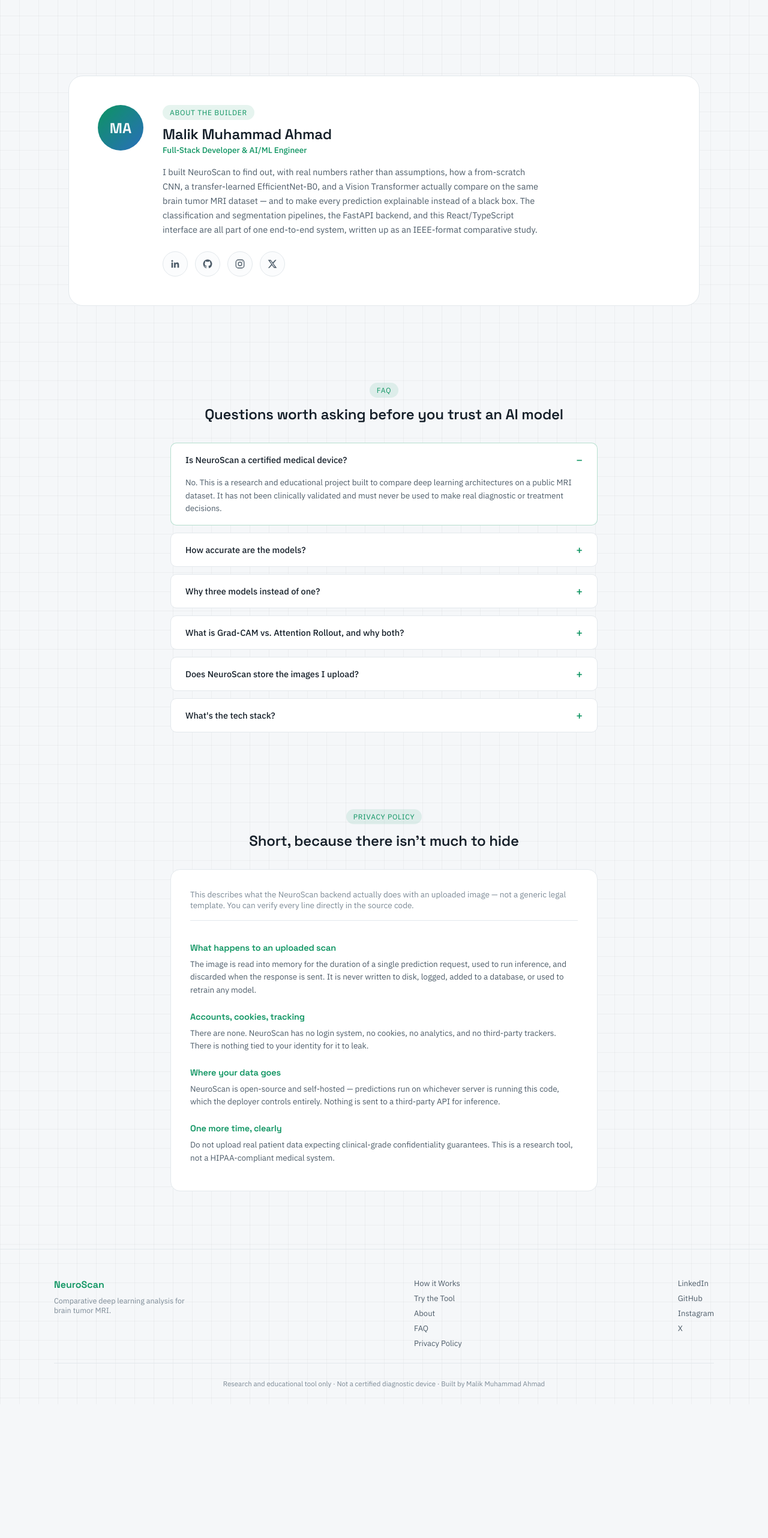
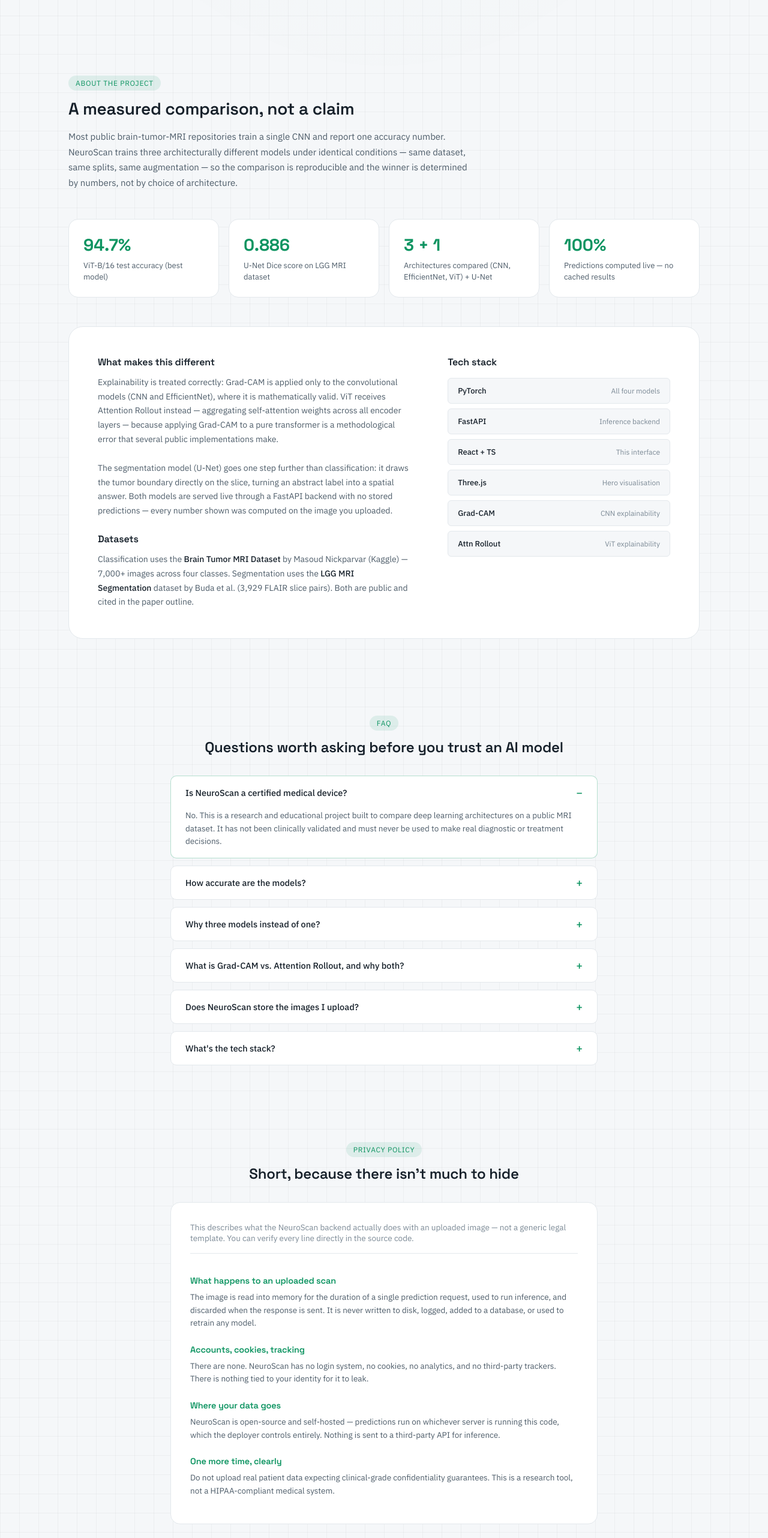
Before and after one commit to malikmahmad/NeuroScan, a React (Vite) app in the folder frontend/: page / in a window 1280 px wide. Shown: the part 1702-4266 px from the top of the page at 60% size. Before the commit the page ends 4043 px from the top, so only its background shows below. Built offline with nearby package versions, Linux system fonts and the light colour scheme; no server answers.

Commit message:
About project-focused, footer with author + socials, scroll-to-top button

```diff
--- a/frontend/src/App.tsx
+++ b/frontend/src/App.tsx
@@ -7,6 +7,7 @@ import About         from "./components/About";
 import FAQ           from "./components/FAQ";
 import PrivacyPolicy from "./components/PrivacyPolicy";
 import Footer        from "./components/Footer";
+import ScrollToTop   from "./components/ScrollToTop";
 
 export default function App() {
   return (
@@ -19,6 +20,7 @@ export default function App() {
       <FAQ />
       <PrivacyPolicy />
       <Footer />
+      <ScrollToTop />
     </ThemeProvider>
   );
 }
--- a/frontend/src/components/About.tsx
+++ b/frontend/src/components/About.tsx
@@ -1,87 +1,131 @@
-import { useRef, type MouseEvent } from "react";
-
-interface Social { name: string; href: string; color: string; icon: JSX.Element; }
-
-const SOCIALS: Social[] = [
-  { name: "LinkedIn", href: "https://www.linkedin.com/in/malik-muhammad-ahmad-788b62338/", color: "#0A66C2",
-    icon: (<svg width="18" height="18" viewBox="0 0 24 24" fill="currentColor"><path d="M20.45 20.45h-3.55v-5.57c0-1.33-.02-3.03-1.85-3.03-1.85 0-2.14 1.45-2.14 2.94v5.66H9.36V9h3.41v1.56h.05c.48-.9 1.64-1.85 3.38-1.85 3.6 0 4.27 2.37 4.27 5.46v6.28zM5.34 7.43a2.06 2.06 0 110-4.12 2.06 2.06 0 010 4.12zM7.12 20.45H3.56V9h3.56v11.45z" /></svg>) },
-  { name: "GitHub", href: "https://github.com/malikmahmad", color: "#8b6fc9",
-    icon: (<svg width="18" height="18" viewBox="0 0 24 24" fill="currentColor"><path d="M12 2a10 10 0 00-3.16 19.49c.5.09.68-.22.68-.48v-1.7c-2.78.6-3.37-1.34-3.37-1.34-.46-1.16-1.11-1.47-1.11-1.47-.91-.62.07-.6.07-.6 1 .07 1.53 1.03 1.53 1.03.9 1.52 2.36 1.08 2.94.83.09-.65.34-1.08.62-1.33-2.22-.25-4.56-1.11-4.56-4.94 0-1.09.39-1.98 1.03-2.68-.1-.25-.45-1.27.1-2.65 0 0 .84-.27 2.75 1.02a9.6 9.6 0 015 0c1.91-1.29 2.75-1.02 2.75-1.02.55 1.38.2 2.4.1 2.65.64.7 1.03 1.59 1.03 2.68 0 3.84-2.35 4.69-4.58 4.93.36.31.67.91.67 1.85v2.74c0 .26.18.58.69.48A10 10 0 0012 2z" /></svg>) },
-  { name: "Instagram", href: "https://www.instagram.com/priv_ahmad007/", color: "#d6409f",
-    icon: (<svg width="18" height="18" viewBox="0 0 24 24" fill="none" stroke="currentColor" strokeWidth="1.7"><rect x="3" y="3" width="18" height="18" rx="5" /><circle cx="12" cy="12" r="4" /><circle cx="17.4" cy="6.6" r="0.9" fill="currentColor" stroke="none" /></svg>) },
-  { name: "X", href: "https://x.com/MalikMuhammox1", color: "#6b7785",
-    icon: (<svg width="16" height="16" viewBox="0 0 24 24" fill="currentColor"><path d="M18.9 2H22l-7.6 8.7L23 22h-6.9l-5.4-7-6.2 7H1.3l8.1-9.3L1 2h7l4.9 6.4L18.9 2zm-2.4 18h1.9L7.6 4H5.6l10.9 16z" /></svg>) },
+const HIGHLIGHTS = [
+  { label: "94.7%", desc: "ViT-B/16 test accuracy (best model)" },
+  { label: "0.886", desc: "U-Net Dice score on LGG MRI dataset" },
+  { label: "3 + 1", desc: "Architectures compared (CNN, EfficientNet, ViT) + U-Net" },
+  { label: "100%", desc: "Predictions computed live — no cached results" },
 ];
 
-function SocialIcon({ social }: { social: Social }) {
-  const ref = useRef<HTMLAnchorElement>(null);
-  const onMove = (e: MouseEvent<HTMLAnchorElement>) => {
-    const el = ref.current; if (!el) return;
-    const rect = el.getBoundingClientRect();
-    const x = e.clientX - rect.left - rect.width / 2;
-    const y = e.clientY - rect.top  - rect.height / 2;
-    el.style.transform = `translate(${x * 0.35}px, ${y * 0.35}px) scale(1.12)`;
-  };
-  const onLeave = () => { if (ref.current) ref.current.style.transform = "translate(0,0) scale(1)"; };
-
-  return (
-    <a ref={ref} href={social.href} target="_blank" rel="noopener noreferrer"
-       aria-label={social.name} className="social-icon"
-       style={{ "--hover-color": social.color } as React.CSSProperties}
-       onMouseMove={onMove} onMouseLeave={onLeave}>
-      {social.icon}
-    </a>
-  );
-}
+const STACK = [
+  { name: "PyTorch",      desc: "All four models" },
+  { name: "FastAPI",      desc: "Inference backend" },
+  { name: "React + TS",   desc: "This interface" },
+  { name: "Three.js",     desc: "Hero visualisation" },
+  { name: "Grad-CAM",     desc: "CNN explainability" },
+  { name: "Attn Rollout", desc: "ViT explainability" },
+];
 
 export default function About() {
   return (
     <section id="about" className="about">
-      <div className="about__card">
-        <div className="about__avatar">MA</div>
-        <div className="about__info">
-          <span className="section-eyebrow">About the Builder</span>
-          <h2>Malik Muhammad Ahmad</h2>
-          <p className="about__role">Full-Stack Developer &amp; AI/ML Engineer</p>
-          <p className="about__bio">
-            I built NeuroScan to find out, with real numbers rather than assumptions, how a
-            from-scratch CNN, a transfer-learned EfficientNet-B0, and a Vision Transformer actually
-            compare on the same brain tumor MRI dataset — and to make every prediction explainable
-            instead of a black box. The classification and segmentation pipelines, the FastAPI
-            backend, and this React/TypeScript interface are all part of one end-to-end system,
-            written up as an IEEE-format comparative study.
+      <div className="about__header">
+        <span className="section-eyebrow">About the Project</span>
+        <h2>A measured comparison, not a claim</h2>
+        <p className="about__lead">
+          Most public brain-tumor-MRI repositories train a single CNN and report one accuracy number.
+          NeuroScan trains three architecturally different models under identical conditions — same
+          dataset, same splits, same augmentation — so the comparison is reproducible and the winner
+          is determined by numbers, not by choice of architecture.
+        </p>
+      </div>
+
+      <div className="about__highlights">
+        {HIGHLIGHTS.map((h) => (
+          <div className="about__stat" key={h.label}>
+            <span className="about__stat-val">{h.label}</span>
+            <span className="about__stat-desc">{h.desc}</span>
+          </div>
+        ))}
+      </div>
+
+      <div className="about__body">
+        <div className="about__text">
+          <h3>What makes this different</h3>
+          <p>
+            Explainability is treated correctly: Grad-CAM is applied only to the convolutional
+            models (CNN and EfficientNet), where it is mathematically valid. ViT receives Attention
+            Rollout instead — aggregating self-attention weights across all encoder layers — because
+            applying Grad-CAM to a pure transformer is a methodological error that several public
+            implementations make.
           </p>
-          <div className="about__socials">
-            {SOCIALS.map((s) => <SocialIcon social={s} key={s.name} />)}
+          <p>
+            The segmentation model (U-Net) goes one step further than classification: it draws the
+            tumor boundary directly on the slice, turning an abstract label into a spatial answer.
+            Both models are served live through a FastAPI backend with no stored predictions —
+            every number shown was computed on the image you uploaded.
+          </p>
+          <h3>Datasets</h3>
+          <p>
+            Classification uses the <strong>Brain Tumor MRI Dataset</strong> by Masoud Nickparvar
+            (Kaggle) — 7,000+ images across four classes. Segmentation uses the{" "}
+            <strong>LGG MRI Segmentation</strong> dataset by Buda et al. (3,929 FLAIR slice pairs).
+            Both are public and cited in the paper outline.
+          </p>
+        </div>
+
+        <div className="about__stack">
+          <h3>Tech stack</h3>
+          <div className="about__stack-grid">
+            {STACK.map((s) => (
+              <div className="about__stack-item" key={s.name}>
+                <span className="about__stack-name">{s.name}</span>
+                <span className="about__stack-desc">{s.desc}</span>
+              </div>
+            ))}
           </div>
         </div>
       </div>
+
       <style>{`
         .about { max-width: 1100px; margin: 0 auto; padding: var(--space-8) var(--space-5); }
-        .about__card {
+        .about__header { max-width: 680px; margin-bottom: var(--space-7); }
+        .about__header h2 { font-size: 28px; margin: var(--space-3) 0 var(--space-4); color: var(--text-primary); }
+        .about__lead { font-size: 15px; line-height: 1.7; color: var(--text-secondary); margin: 0; }
+
+        .about__highlights {
+          display: grid; grid-template-columns: repeat(4, 1fr); gap: var(--space-4);
+          margin-bottom: var(--space-7);
+        }
+        .about__stat {
+          background: var(--bg-panel); border: 1px solid var(--border-subtle);
+          border-radius: var(--radius-lg); padding: var(--space-5);
+          display: flex; flex-direction: column; gap: var(--space-2);
+          transition: border-color 0.2s, transform 0.2s;
+        }
+        .about__stat:hover { border-color: rgba(var(--accent-teal-rgb), 0.35); transform: translateY(-2px); }
+        .about__stat-val { font-family: var(--font-display); font-size: 28px; font-weight: 700; color: var(--accent-teal); }
+        .about__stat-desc { font-size: 13px; color: var(--text-secondary); line-height: 1.4; }
+
+        .about__body {
+          display: grid; grid-template-columns: 1.4fr 1fr; gap: var(--space-8);
           background: var(--bg-panel); border: 1px solid var(--border-subtle);
           border-radius: var(--radius-xl); padding: var(--space-7);
-          display: flex; gap: var(--space-6); align-items: flex-start;
         }
-        .about__avatar {
-          width: 76px; height: 76px; border-radius: 50%;
-          background: linear-gradient(135deg, var(--accent-teal), var(--accent-blue));
-          display: flex; align-items: center; justify-content: center;
-          font-family: var(--font-display); font-weight: 700; font-size: 24px;
-          color: var(--bg-canvas); flex-shrink: 0;
+        .about__text h3 { font-size: 16px; color: var(--text-primary); margin: 0 0 var(--space-3); }
+        .about__text h3 + p { margin-top: 0; }
+        .about__text p { font-size: 14px; line-height: 1.7; color: var(--text-secondary); margin: 0 0 var(--space-5); }
+        .about__text p:last-child { margin-bottom: 0; }
+        .about__text strong { color: var(--text-primary); font-weight: 500; }
+
+        .about__stack h3 { font-size: 16px; color: var(--text-primary); margin: 0 0 var(--space-4); }
+        .about__stack-grid { display: flex; flex-direction: column; gap: var(--space-2); }
+        .about__stack-item {
+          display: flex; justify-content: space-between; align-items: center;
+          padding: var(--space-3) var(--space-4);
+          background: var(--bg-canvas); border: 1px solid var(--border-subtle);
+          border-radius: var(--radius-sm);
         }
-        .about__info h2 { font-size: 24px; margin: var(--space-2) 0 2px; color: var(--text-primary); }
-        .about__role { font-size: 13.5px; color: var(--accent-teal); margin: 0 0 var(--space-4); font-weight: 500; }
-        .about__bio { font-size: 14.5px; line-height: 1.65; color: var(--text-secondary); margin: 0 0 var(--space-5); max-width: 640px; }
-        .about__socials { display: flex; gap: var(--space-3); }
-        .social-icon {
-          width: 42px; height: 42px; border-radius: 50%;
-          background: var(--bg-panel-raised); border: 1px solid var(--border-subtle);
-          display: flex; align-items: center; justify-content: center; color: var(--text-secondary);
-          transition: transform 0.12s ease-out, color 0.2s, border-color 0.2s, box-shadow 0.2s;
+        .about__stack-name { font-size: 13px; font-weight: 500; color: var(--text-primary); }
+        .about__stack-desc { font-size: 12px; color: var(--text-tertiary); }
+
+        @media (max-width: 860px) {
+          .about__highlights { grid-template-columns: 1fr 1fr; }
+          .about__body { grid-template-columns: 1fr; padding: var(--space-5); gap: var(--space-6); }
         }
-        .social-icon:hover { color: var(--hover-color); border-color: var(--hover-color); box-shadow: 0 0 18px -4px var(--hover-color); }
-        @media (max-width: 640px) { .about__card { flex-direction: column; padding: var(--space-5); } }
+        @media (max-width: 480px) {
+          .about__highlights { grid-template-columns: 1fr 1fr; gap: var(--space-3); }
+          .about__stat-val { font-size: 22px; }
+          .about__header h2 { font-size: 22px; }
+        }
       `}</style>
     </section>
   );
--- a/frontend/src/components/Footer.tsx
+++ b/frontend/src/components/Footer.tsx
@@ -7,43 +7,132 @@ const NAV_LINKS = [
 ];
 
 const SOCIALS = [
-  { name: "LinkedIn",  href: "https://www.linkedin.com/in/malik-muhammad-ahmad-788b62338/" },
-  { name: "GitHub",    href: "https://github.com/malikmahmad" },
-  { name: "Instagram", href: "https://www.instagram.com/priv_ahmad007/" },
-  { name: "X",         href: "https://x.com/MalikMuhammox1" },
+  {
+    name: "LinkedIn", href: "https://www.linkedin.com/in/malik-muhammad-ahmad-788b62338/",
+    icon: (<svg width="16" height="16" viewBox="0 0 24 24" fill="currentColor"><path d="M20.45 20.45h-3.55v-5.57c0-1.33-.02-3.03-1.85-3.03-1.85 0-2.14 1.45-2.14 2.94v5.66H9.36V9h3.41v1.56h.05c.48-.9 1.64-1.85 3.38-1.85 3.6 0 4.27 2.37 4.27 5.46v6.28zM5.34 7.43a2.06 2.06 0 110-4.12 2.06 2.06 0 010 4.12zM7.12 20.45H3.56V9h3.56v11.45z" /></svg>),
+  },
+  {
+    name: "GitHub", href: "https://github.com/malikmahmad",
+    icon: (<svg width="16" height="16" viewBox="0 0 24 24" fill="currentColor"><path d="M12 2a10 10 0 00-3.16 19.49c.5.09.68-.22.68-.48v-1.7c-2.78.6-3.37-1.34-3.37-1.34-.46-1.16-1.11-1.47-1.11-1.47-.91-.62.07-.6.07-.6 1 .07 1.53 1.03 1.53 1.03.9 1.52 2.36 1.08 2.94.83.09-.65.34-1.08.62-1.33-2.22-.25-4.56-1.11-4.56-4.94 0-1.09.39-1.98 1.03-2.68-.1-.25-.45-1.27.1-2.65 0 0 .84-.27 2.75 1.02a9.6 9.6 0 015 0c1.91-1.29 2.75-1.02 2.75-1.02.55 1.38.2 2.4.1 2.65.64.7 1.03 1.59 1.03 2.68 0 3.84-2.35 4.69-4.58 4.93.36.31.67.91.67 1.85v2.74c0 .26.18.58.69.48A10 10 0 0012 2z" /></svg>),
+  },
+  {
+    name: "Instagram", href: "https://www.instagram.com/priv_ahmad007/",
+    icon: (<svg width="16" height="16" viewBox="0 0 24 24" fill="none" stroke="currentColor" strokeWidth="1.7"><rect x="3" y="3" width="18" height="18" rx="5" /><circle cx="12" cy="12" r="4" /><circle cx="17.4" cy="6.6" r="0.9" fill="currentColor" stroke="none" /></svg>),
+  },
+  {
+    name: "X", href: "https://x.com/MalikMuhammox1",
+    icon: (<svg width="14" height="14" viewBox="0 0 24 24" fill="currentColor"><path d="M18.9 2H22l-7.6 8.7L23 22h-6.9l-5.4-7-6.2 7H1.3l8.1-9.3L1 2h7l4.9 6.4L18.9 2zm-2.4 18h1.9L7.6 4H5.6l10.9 16z" /></svg>),
+  },
 ];
 
 export default function Footer() {
   return (
     <footer className="site-footer">
       <div className="site-footer__inner">
+
+        {/* Brand */}
         <div className="site-footer__brand">
           <span className="site-footer__logo">NeuroScan</span>
-          <p>Comparative deep learning analysis for brain tumor MRI.</p>
+          <p>Comparative deep learning for brain tumor MRI — classification, segmentation, and explainability.</p>
         </div>
-        <nav className="site-footer__links" aria-label="Footer navigation">
+
+        {/* Nav */}
+        <nav className="site-footer__nav" aria-label="Footer navigation">
+          <span className="site-footer__col-title">Pages</span>
           {NAV_LINKS.map((l) => <a key={l.href} href={l.href}>{l.label}</a>)}
         </nav>
-        <div className="site-footer__socials">
-          {SOCIALS.map((s) => (
-            <a key={s.name} href={s.href} target="_blank" rel="noopener noreferrer">{s.name}</a>
-          ))}
+
+        {/* Author */}
+        <div className="site-footer__author">
+          <span className="site-footer__col-title">Built by</span>
+          <span className="site-footer__name">Malik Muhammad Ahmad</span>
+          <p className="site-footer__role">Full-Stack Developer &amp; AI/ML Engineer</p>
+          <div className="site-footer__socials">
+            {SOCIALS.map((s) => (
+              <a key={s.name} href={s.href} target="_blank" rel="noopener noreferrer"
+                 className="site-footer__social-link" aria-label={s.name} title={s.name}>
+                {s.icon}
+              </a>
+            ))}
+          </div>
         </div>
+
       </div>
-      <div className="site-footer__disclaimer">
-        Research and educational tool only · Not a certified diagnostic device ·
-        Built by Malik Muhammad Ahmad
+
+      <div className="site-footer__bottom">
+        <span>© {new Date().getFullYear()} Malik Muhammad Ahmad</span>
+        <span className="site-footer__sep">·</span>
+        <span>Research and educational tool only</span>
+        <span className="site-footer__sep">·</span>
+        <span>Not a certified diagnostic device</span>
       </div>
+
       <style>{`
-        .site-footer { border-top: 1px solid var(--border-subtle); padding: var(--space-7) var(--space-5) var(--space-5); }
-        .site-footer__inner { max-width: 1100px; margin: 0 auto; display: flex; justify-content: space-between; gap: var(--space-6); flex-wrap: wrap; padding-bottom: var(--space-5); }
-        .site-footer__logo { font-family: var(--font-display); font-weight: 600; font-size: 16px; color: var(--accent-teal); }
-        .site-footer__brand p { font-size: 12.5px; color: var(--text-tertiary); margin: var(--space-2) 0 0; max-width: 240px; }
-        .site-footer__links, .site-footer__socials { display: flex; flex-direction: column; gap: var(--space-2); }
-        .site-footer__links a, .site-footer__socials a { font-size: 13px; color: var(--text-secondary); transition: color 0.15s; }
-        .site-footer__links a:hover, .site-footer__socials a:hover { color: var(--accent-teal); }
-        .site-footer__disclaimer { max-width: 1100px; margin: 0 auto; padding-top: var(--space-5); border-top: 1px solid var(--border-subtle); font-size: 11.5px; color: var(--text-tertiary); text-align: center; line-height: 1.7; }
-        @media (max-width: 600px) { .site-footer__inner { flex-direction: column; gap: var(--space-5); } }
+        .site-footer {
+          border-top: 1px solid var(--border-subtle);
+          padding: var(--space-8) var(--space-5) var(--space-5);
+        }
+        .site-footer__inner {
+          max-width: 1100px; margin: 0 auto;
+          display: grid; grid-template-columns: 2fr 1fr 1.2fr;
+          gap: var(--space-8); padding-bottom: var(--space-7);
+        }
+        .site-footer__logo {
+          font-family: var(--font-display); font-weight: 700;
+          font-size: 18px; color: var(--accent-teal);
+          display: block; margin-bottom: var(--space-3);
+        }
+        .site-footer__brand p {
+          font-size: 13px; color: var(--text-tertiary);
+          line-height: 1.6; margin: 0; max-width: 280px;
+        }
+        .site-footer__col-title {
+          display: block; font-size: 11px; text-transform: uppercase;
+          letter-spacing: 0.07em; color: var(--text-tertiary);
+          margin-bottom: var(--space-4);
+        }
+        .site-footer__nav { display: flex; flex-direction: column; gap: var(--space-2); }
+        .site-footer__nav a {
+          font-size: 13.5px; color: var(--text-secondary);
+          transition: color 0.15s;
+        }
+        .site-footer__nav a:hover { color: var(--accent-teal); }
+        .site-footer__name {
+          font-family: var(--font-display); font-size: 16px;
+          font-weight: 600; color: var(--text-primary); display: block;
+          margin-bottom: 4px;
+        }
+        .site-footer__role {
+          font-size: 12.5px; color: var(--text-tertiary);
+          margin: 0 0 var(--space-4);
+        }
+        .site-footer__socials { display: flex; gap: var(--space-2); }
+        .site-footer__social-link {
+          width: 34px; height: 34px; border-radius: 50%;
+          background: var(--bg-panel-raised); border: 1px solid var(--border-subtle);
+          display: flex; align-items: center; justify-content: center;
+          color: var(--text-secondary);
+          transition: color 0.15s, border-color 0.15s, background 0.15s;
+        }
+        .site-footer__social-link:hover {
+          color: var(--accent-teal); border-color: rgba(var(--accent-teal-rgb), 0.4);
+          background: var(--accent-teal-bg);
+        }
+        .site-footer__bottom {
+          max-width: 1100px; margin: 0 auto;
+          padding-top: var(--space-5); border-top: 1px solid var(--border-subtle);
+          font-size: 12px; color: var(--text-tertiary);
+          display: flex; align-items: center; gap: 6px; flex-wrap: wrap;
+        }
+        .site-footer__sep { opacity: 0.4; }
+        @media (max-width: 760px) {
+          .site-footer__inner { grid-template-columns: 1fr 1fr; gap: var(--space-6); }
+          .site-footer__brand { grid-column: 1 / -1; }
+        }
+        @media (max-width: 480px) {
+          .site-footer__inner { grid-template-columns: 1fr; }
+          .site-footer__bottom { justify-content: center; text-align: center; }
+        }
       `}</style>
     </footer>
   );
--- /dev/null
+++ b/frontend/src/components/ScrollToTop.tsx
@@ -0,0 +1,67 @@
+import { useEffect, useState } from "react";
+
+export default function ScrollToTop() {
+  const [visible, setVisible] = useState(false);
+
+  useEffect(() => {
+    const onScroll = () => setVisible(window.scrollY > 400);
+    window.addEventListener("scroll", onScroll, { passive: true });
+    return () => window.removeEventListener("scroll", onScroll);
+  }, []);
+
+  const scrollUp = () => window.scrollTo({ top: 0, behavior: "smooth" });
+
+  return (
+    <>
+      <button
+        className={`scroll-top ${visible ? "scroll-top--visible" : ""}`}
+        onClick={scrollUp}
+        aria-label="Back to top"
+        title="Back to top"
+      >
+        <svg width="16" height="16" viewBox="0 0 16 16" fill="none" aria-hidden="true">
+          <path d="M8 12V4M4 8l4-4 4 4" stroke="currentColor" strokeWidth="1.6" strokeLinecap="round" strokeLinejoin="round" />
+        </svg>
+      </button>
+
+      <style>{`
+        .scroll-top {
+          position: fixed;
+          bottom: var(--space-5);
+          right: var(--space-5);
+          z-index: 200;
+          width: 42px;
+          height: 42px;
+          border-radius: 50%;
+          background: var(--bg-panel);
+          border: 1px solid var(--border-strong);
+          color: var(--text-secondary);
+          display: flex;
+          align-items: center;
+          justify-content: center;
+          cursor: pointer;
+          opacity: 0;
+          transform: translateY(12px);
+          pointer-events: none;
+          transition: opacity 0.25s ease, transform 0.25s ease,
+                      border-color 0.15s ease, color 0.15s ease,
+                      background 0.15s ease;
+          box-shadow: 0 4px 16px rgba(0, 0, 0, 0.25);
+        }
+        .scroll-top--visible {
+          opacity: 1;
+          transform: translateY(0);
+          pointer-events: auto;
+        }
+        .scroll-top:hover {
+          border-color: var(--accent-teal);
+          color: var(--accent-teal);
+          background: var(--accent-teal-bg);
+        }
+        .scroll-top:active {
+          transform: translateY(2px);
+        }
+      `}</style>
+    </>
+  );
+}
```
